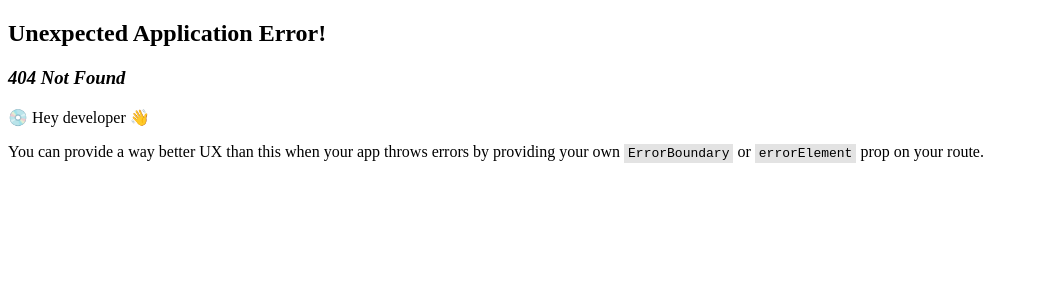
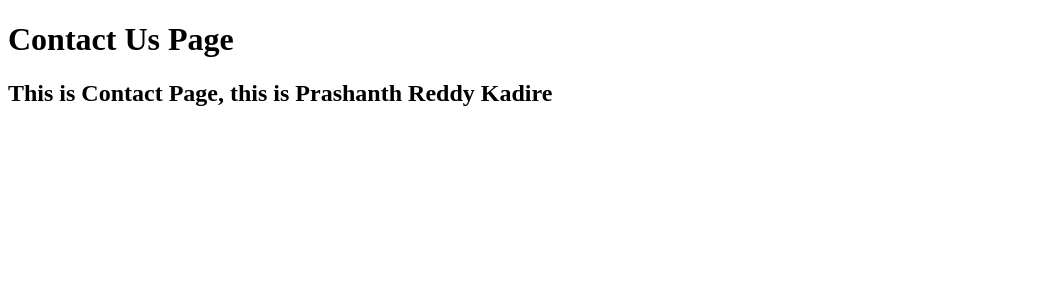
Before and after one commit to Prashanth14/yum-yield, a React (Vite) app: page /contact in a window 1280 px wide. Before the commit this address had no page. Shown: the top 300 px of the page, without its empty margins (0-1039 px from the left). Built offline with nearby package versions, Linux system fonts and the light colour scheme.

Commit message:
created contact route for Contact Us Page

```diff
--- a/src/App.js
+++ b/src/App.js
@@ -3,6 +3,7 @@ import ReactDOM from "react-dom/client"
 import Header from "./componenets/Header";
 import Body from "./componenets/Body";
 import About from "./componenets/About";
+import Contact from "./componenets/Contact";
 import { BrowserRouter, RouterProvider, createBrowserRouter
  } from "react-router-dom";
 
@@ -23,6 +24,10 @@ const appRouter = createBrowserRouter([
     {
         path: "/about",
         element: <About />
+    },
+    {
+        path: "/contact",
+        element: <Contact />
     }
 ]);
 
--- /dev/null
+++ b/src/componenets/Contact.js
@@ -0,0 +1,10 @@
+const Contact = () => {
+    return (
+    <div>
+        <h1>Contact Us Page</h1>
+        <h2>This is Contact Page, this is Prashanth Reddy Kadire</h2>
+    </div>
+    );
+};
+
+export default Contact;
```
